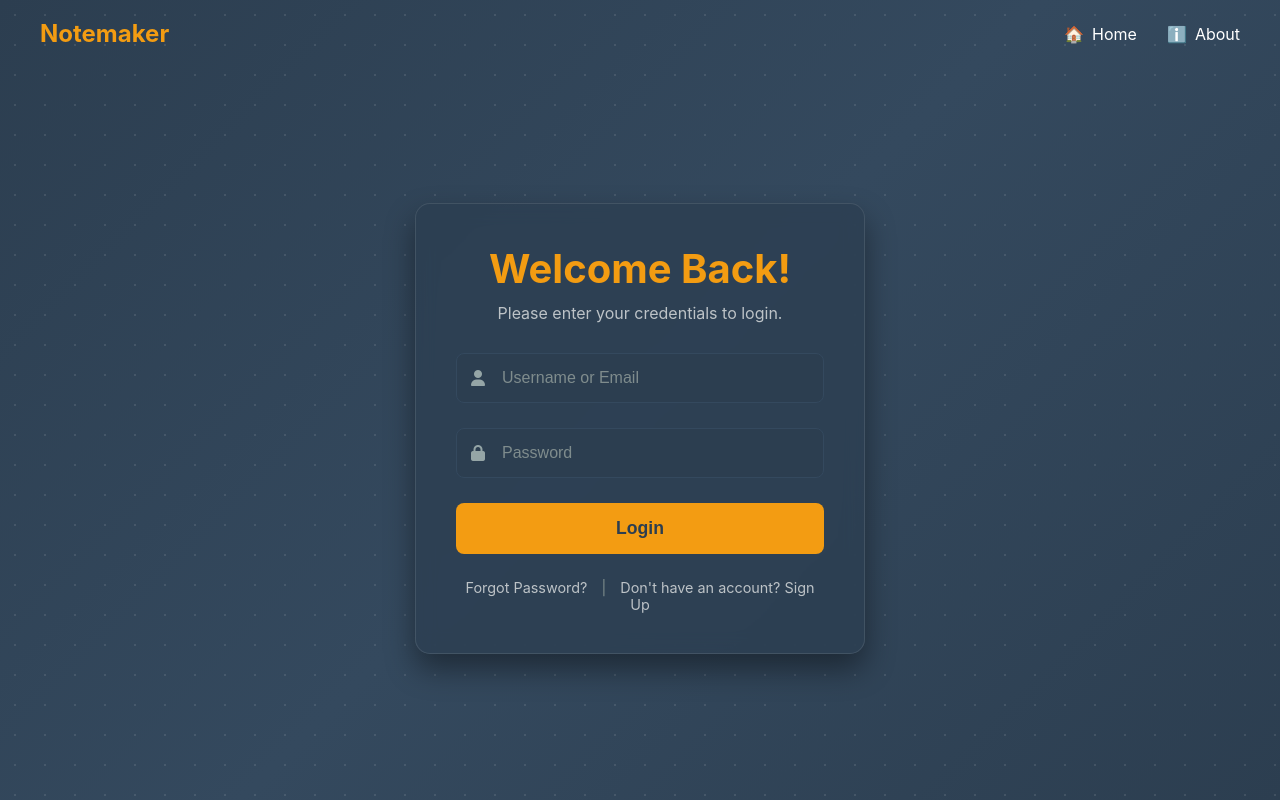
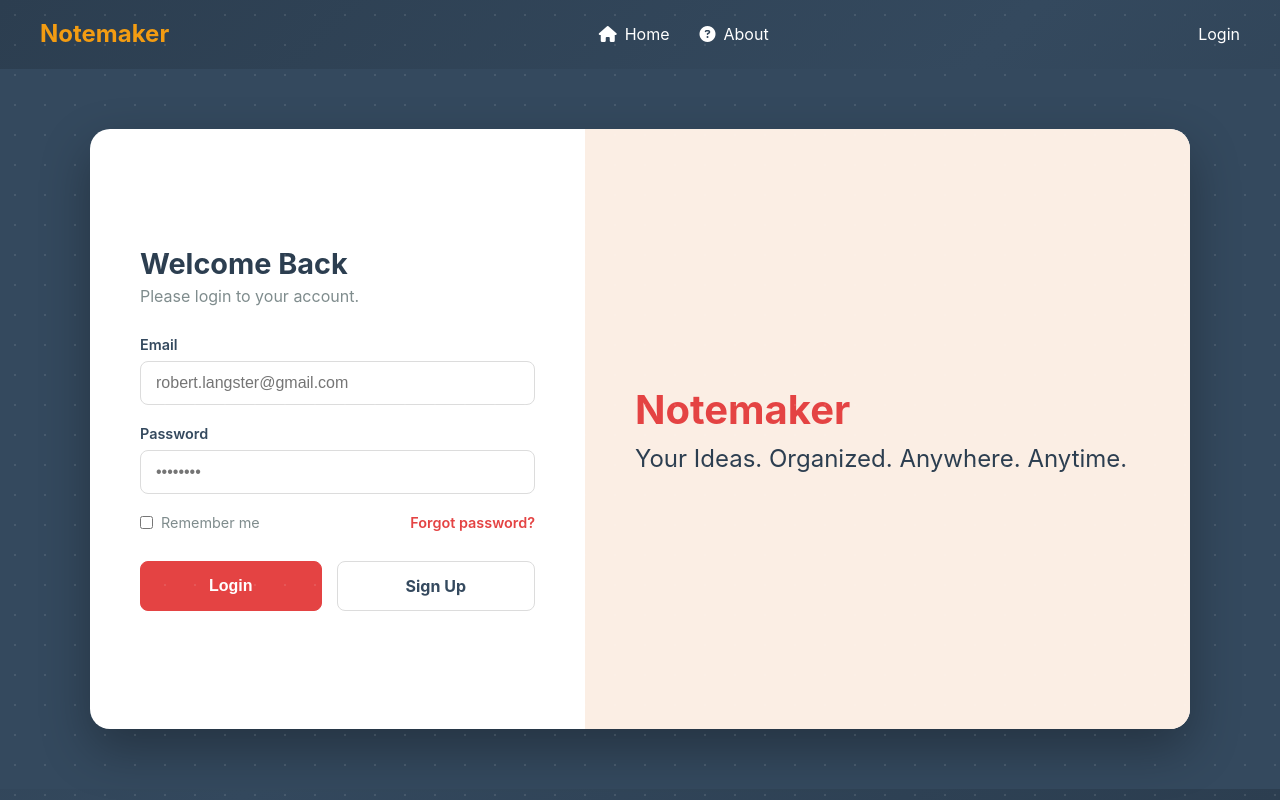
Before and after one commit to pgglsjulil/notes-app, a Flask app: page /login in a window 1280 px wide. Run offline with Flask 3, Linux system fonts and the light colour scheme.

Commit message:
Memperbaiki dan merapikan kode. Menambahkan fitur signup juga.

```diff
--- a/app.py
+++ b/app.py
@@ -1,34 +1,41 @@
-# Tambahkan 'request' di baris impor ini
 from flask import Flask, render_template, request
 
-# 1. Membuat instance aplikasi Flask
-#    'app' adalah nama folder utama modul Anda.
+# Membuat instance aplikasi Flask
+
 app = Flask(__name__,
             static_folder='app/static',
             template_folder='app/templates')
 
-# 2. Membuat Rute (Route) untuk Halaman Utama
-#    Ini memberi tahu Flask: "Ketika seseorang mengunjungi alamat utama ('/'),
-#    jalankan fungsi ini."
+# Membuat Rute (Route) untuk Halaman Utama
+
 @app.route('/')
-def home():
-    # "render_template" akan secara otomatis mencari file
-    # di dalam folder 'template_folder' yang sudah kita tentukan.
+def home(): # Laman home
+
     return render_template('landing_page.html')
 
 @app.route('/login', methods=['GET', 'POST'])
-def login():
-    # Jika metodenya POST (saat pengguna mengirimkan form login)
+def login(): # Laman login
+
     if request.method == 'POST':
-        # Nanti, logika untuk memeriksa username dan password ada di sini
+
         return "Anda mencoba untuk login!"
 
-    # Jika metodenya GET (saat pengguna baru mengklik link untuk ke halaman login)
-    # Tampilkan halaman login.html
+
     return render_template('login.html')
 
-# Ini memastikan server hanya berjalan saat file ini dieksekusi langsung
+@app.route('/signup', methods=['GET', 'POST'])
+def signup(): # Laman sign-up
+    if request.method == 'POST':
+
+        name = request.form['name']
+        email = request.form['email']
+
+        return redirect(url_for('login'))
+
+    return render_template('signup.html')
+
+# Memastikan server hanya berjalan saat file ini dieksekusi langsung
 if __name__ == '__main__':
-    # 'debug=True' sangat membantu saat pengembangan.
-    # Server akan otomatis restart jika Anda mengubah kode.
+
+    # Server akan otomatis restart jika mengubah kode.
     app.run(debug=True)
--- a/app/static/style.css
+++ b/app/static/style.css
@@ -695,7 +695,6 @@ body::before {
     }
 }
 
-/* Additional utility classes */
 .section-hidden {
     display: none !important;
 }
@@ -704,116 +703,188 @@ body::before {
     display: flex !important;
 }
 
-/* ======================== */
-/* Login Page Styles      */
-/* ======================== */
-
-.login-section {
+/*Authentication page*/
+.auth-section {
     display: flex;
     justify-content: center;
     align-items: center;
-    padding: 60px 20px;
-    min-height: calc(100vh - 80px); /* Kalkulasi tinggi agar pas di tengah */
-    position: relative;
-    z-index: 5;
+    min-height: calc(100vh - 80px);
+    padding: 40px 20px;
+    background-color: #34495e;
 }
 
-.login-container {
-    background: rgba(44, 62, 80, 0.7); /* Latar belakang semi-transparan */
-    padding: 40px;
-    border-radius: 15px;
-    box-shadow: 0 15px 30px rgba(0, 0, 0, 0.4);
+.auth-container {
     width: 100%;
-    max-width: 450px;
-    text-align: center;
-    border: 1px solid rgba(255, 255, 255, 0.1);
-    backdrop-filter: blur(10px); /* Efek glassmorphism */
+    max-width: 1100px;
+    min-height: 600px;
+    display: flex;
+    background: white;
+    border-radius: 20px;
+    box-shadow: 0 20px 50px rgba(0,0,0,0.3);
+    overflow: hidden;
+    flex-direction: row-reverse;
 }
 
-.login-container h1 {
-    color: #f39c12; /* Warna aksen oranye */
-    font-size: 2.5rem;
-    margin-bottom: 10px;
+.auth-info-panel {
+    flex-basis: 55%;
+    background-color: #fbeee4;
+    padding: 50px;
+    display: flex;
+    flex-direction: column;
+    justify-content: center;
 }
 
-.login-subtitle {
-    color: #bdc3c7;
+.info-content h2 {
+    font-size: 2.5rem;
+    font-weight: 700;
+    color: #e44343;
+}
+
+.info-content .tagline {
+    font-size: 1.5rem;
+    color: #2c3e50;
+    margin-top: 10px;
+}
+
+.info-content .info-illustration {
+    margin-top: 40px;
+}
+
+.info-content .info-illustration img {
+    max-width: 100%;
+    height: auto;
+}
+
+.auth-form-panel {
+    flex-basis: 45%;
+    padding: 50px;
+    display: flex;
+    justify-content: center;
+    align-items: center;
+}
+
+.form-wrapper {
+    width: 100%;
+}
+
+.form-header {
     margin-bottom: 30px;
 }
 
-.input-group {
-    position: relative;
-    margin-bottom: 25px;
+.form-header h3 {
+    font-size: 1.8rem;
+    color: #2c3e50;
+    font-weight: 700;
 }
 
-.input-group i {
-    position: absolute;
-    left: 15px;
-    top: 50%;
-    transform: translateY(-50%);
-    color: #95a5a6;
-    transition: color 0.3s ease;
+.form-header p {
+    color: #7f8c8d;
+    font-size: 1rem;
+    margin-top: 5px;
 }
 
-.input-group input {
-    width: 100%;
-    padding: 15px 15px 15px 45px; /* Padding kiri untuk ikon */
-    background-color: #2c3e50;
-    border: 1px solid #34495e;
-    border-radius: 8px;
-    color: white;
-    font-size: 1rem;
-    transition: border-color 0.3s ease;
+.auth-form .form-group {
+    margin-bottom: 20px;
 }
 
-.input-group input::placeholder {
+.auth-form .form-group label {
+    display: block;
+    font-weight: 600;
+    margin-bottom: 8px;
+    font-size: 0.9rem;
+    color: #34495e;
+}
+
+.auth-form .form-group input {
+    width: 100%;
+    padding: 12px 15px;
+    border: 1px solid #dcdcdc;
+    border-radius: 8px;
+    font-size: 1rem;
+    box-sizing: border-box;
+    transition: border-color 0.3s, box-shadow 0.3s;
+}
+
+.auth-form .form-group input:focus {
+    outline: none;
+    border-color: #e44343;
+    box-shadow: 0 0 0 3px rgba(228, 67, 67, 0.2);
+}
+
+.form-options {
+    display: flex;
+    justify-content: space-between;
+    align-items: center;
+    margin-bottom: 30px;
+    font-size: 0.9rem;
+}
+
+.form-options .remember-me {
+    display: flex;
+    align-items: center;
+    gap: 8px;
+    cursor: pointer;
     color: #7f8c8d;
 }
 
-.input-group input:focus {
-    outline: none;
-    border-color: #f39c12; /* Border oranye saat aktif */
+.form-options .forgot-password {
+    color: #e44343;
+    text-decoration: none;
+    font-weight: 600;
 }
 
-.input-group input:focus + i {
-    color: #f39c12;
+.button-group {
+    display: flex;
+    gap: 15px;
 }
 
-.login-submit-btn {
-    width: 100%;
-    padding: 15px;
-    background: #f39c12;
-    color: #2c3e50;
-    border: none;
+.btn-primary, .btn-secondary {
+    flex-grow: 1;
+    padding: 14px;
+    border: 1px solid;
     border-radius: 8px;
-    font-size: 1.1rem;
-    font-weight: bold;
+    font-size: 1rem;
+    font-weight: 700;
     cursor: pointer;
+    text-align: center;
+    text-decoration: none;
     transition: all 0.3s ease;
 }
 
-.login-submit-btn:hover {
-    background: #e67e22;
-    transform: translateY(-2px);
-    box-shadow: 0 5px 15px rgba(243, 156, 18, 0.3);
+.btn-primary {
+    background: #e44343;
+    color: white;
+    border-color: #e44343;
 }
 
-.form-links {
-    margin-top: 25px;
-    font-size: 0.9rem;
+.btn-primary:hover {
+    background: #c0392b;
+    border-color: #c0392b;
 }
 
-.form-links a {
-    color: #bdc3c7;
-    text-decoration: none;
-    transition: color 0.3s ease;
+.btn-secondary {
+    background: white;
+    color: #34495e;
+    border-color: #dcdcdc;
 }
 
-.form-links a:hover {
-    color: #f39c12;
+.btn-secondary:hover {
+    background: #f1f2f6;
 }
 
-.form-links span {
+
+.button-group-signup {
+    margin-bottom: 20px;
+}
+
+.login-redirect {
+    text-align: center;
+    font-size: 0.9rem;
     color: #7f8c8d;
-    margin: 0 10px;
 }
+
+.login-redirect a {
+    color: #e44343;
+    font-weight: 600;
+    text-decoration: none;
+}
--- /dev/null
+++ b/app/templates/layout.html
@@ -0,0 +1,40 @@
+<!DOCTYPE html>
+<html lang="en">
+<head>
+    <meta charset="UTF-8">
+    <meta name="viewport" content="width=device-width, initial-scale=1.0">
+    <title>{% block title %}{% endblock %} - Notemaker</title>
+    <link rel="stylesheet" href="{{ url_for('static', filename='style.css') }}">
+    <link rel="stylesheet" href="https://cdnjs.cloudflare.com/ajax/libs/font-awesome/6.5.2/css/all.min.css">
+</head>
+<body>
+    <nav class="navbar">
+        <div class="logo">
+            Notemaker
+        </div>
+        <ul class="nav-links">
+            <li><a href="{{ url_for('home') }}"><i class="fas fa-home"></i> Home</a></li>
+            <li><a href="#"><i class="fas fa-question-circle"></i> About</a></li>
+        </ul>
+        <ul class="login-btn">
+            <li><a href="{{ url_for('login') }}">Login</a></li>
+        </ul>
+    </nav>
+
+    <main class="auth-section">
+        <div class="auth-container">
+            <div class="auth-info-panel">
+                <div class="info-content">
+                    <h2>Notemaker</h2>
+                    <p class="tagline">Your Ideas. Organized. Anywhere. Anytime.</p>
+                </div>
+            </div>
+
+            <div class="auth-form-panel">
+                {% block form_content %}{% endblock %}
+            </div>
+        </div>
+    </main>
+
+</body>
+</html>
--- a/app/templates/login.html
+++ b/app/templates/login.html
@@ -1,47 +1,32 @@
-<!DOCTYPE html>
-<html lang="en">
-<head>
-    <meta charset="UTF-8">
-    <meta name="viewport" content="width=device-width, initial-scale=1.0">
-    <title>Login - Notemaker</title>
-    <link rel="stylesheet" href="{{ url_for('static', filename='style.css') }}">
-    <link rel="stylesheet" href="https://cdnjs.cloudflare.com/ajax/libs/font-awesome/6.5.2/css/all.min.css">
-</head>
-<body>
-    <nav class="navbar">
-        <div class="logo">
-            Notemaker
+{% extends 'layout.html' %}
+
+{% block title %}Login{% endblock %}
+
+{% block form_content %}
+<div class="form-wrapper">
+    <div class="form-header">
+        <h3>Welcome Back</h3>
+        <p>Please login to your account.</p>
+    </div>
+    <form action="{{ url_for('login') }}" method="post" class="auth-form">
+        <div class="form-group">
+            <label for="email">Email</label>
+            <input type="email" id="email" name="email" placeholder="robert.langster@gmail.com" required>
         </div>
-        <ul class="nav-links">
-            <li><a href="{{ url_for('home') }}"><span>🏠</span> Home</a></li>
-            <li><a href="#"><span>ℹ️</span> About</a></li>
-        </ul>
-    </nav>
-
-    <section class="login-section">
-        <div class="login-container">
-            <h1>Welcome Back!</h1>
-            <p class="login-subtitle">Please enter your credentials to login.</p>
-
-            <form action="{{ url_for('login') }}" method="post">
-                <div class="input-group">
-                    <i class="fas fa-user"></i>
-                    <input type="text" id="username" name="username" placeholder="Username or Email" required>
-                </div>
-                <div class="input-group">
-                    <i class="fas fa-lock"></i>
-                    <input type="password" id="password" name="password" placeholder="Password" required>
-                </div>
-                <button type="submit" class="login-submit-btn">Login</button>
-            </form>
-
-            <div class="form-links">
-                <a href="#">Forgot Password?</a>
-                <span>|</span>
-                <a href="#">Don't have an account? Sign Up</a>
-            </div>
+        <div class="form-group">
+            <label for="password">Password</label>
+            <input type="password" id="password" name="password" placeholder="••••••••" required>
         </div>
-    </section>
-
-</body>
-</html>
+        <div class="form-options">
+            <label class="remember-me">
+                <input type="checkbox" name="remember"> Remember me
+            </label>
+            <a href="#" class="forgot-password">Forgot password?</a>
+        </div>
+        <div class="button-group">
+            <button type="submit" class="btn-primary">Login</button>
+            <a href="{{ url_for('signup') }}" class="btn-secondary">Sign Up</a>
+        </div>
+    </form>
+</div>
+{% endblock %}
```
Also changed, not shown: app/templates/signup.html (added, +32 -0 lines).
